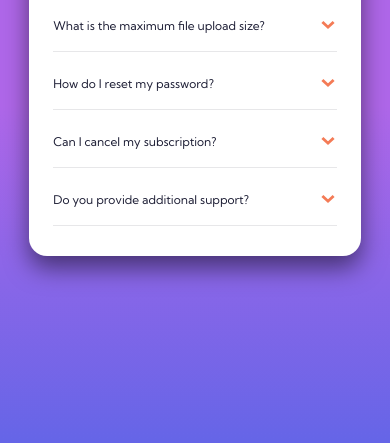
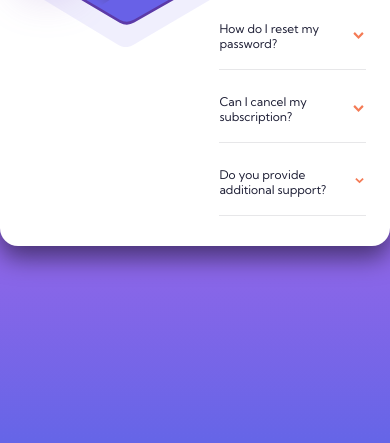
Before and after one commit to sarrietav-frontendmentor/accordion-card, a website: page index.html in a window 390 px wide. Shown: the part 401-844 px from the top of the page. Drawn offline with Linux system fonts and the light colour scheme.

Commit message:
responsive(card): change layout to grid

```diff
--- a/sass/main.scss
+++ b/sass/main.scss
@@ -53,6 +53,12 @@ body {
   padding: 2rem;
 
   width: 85%;
+
+  @include desktop-styles {
+    display: grid;
+    grid-template-columns: 1fr .75fr;
+    width: auto;
+  }
 
   &__header {
     color: $primary-text-blue;
```
Also changed, not shown: css/style.css, 1 other file.
